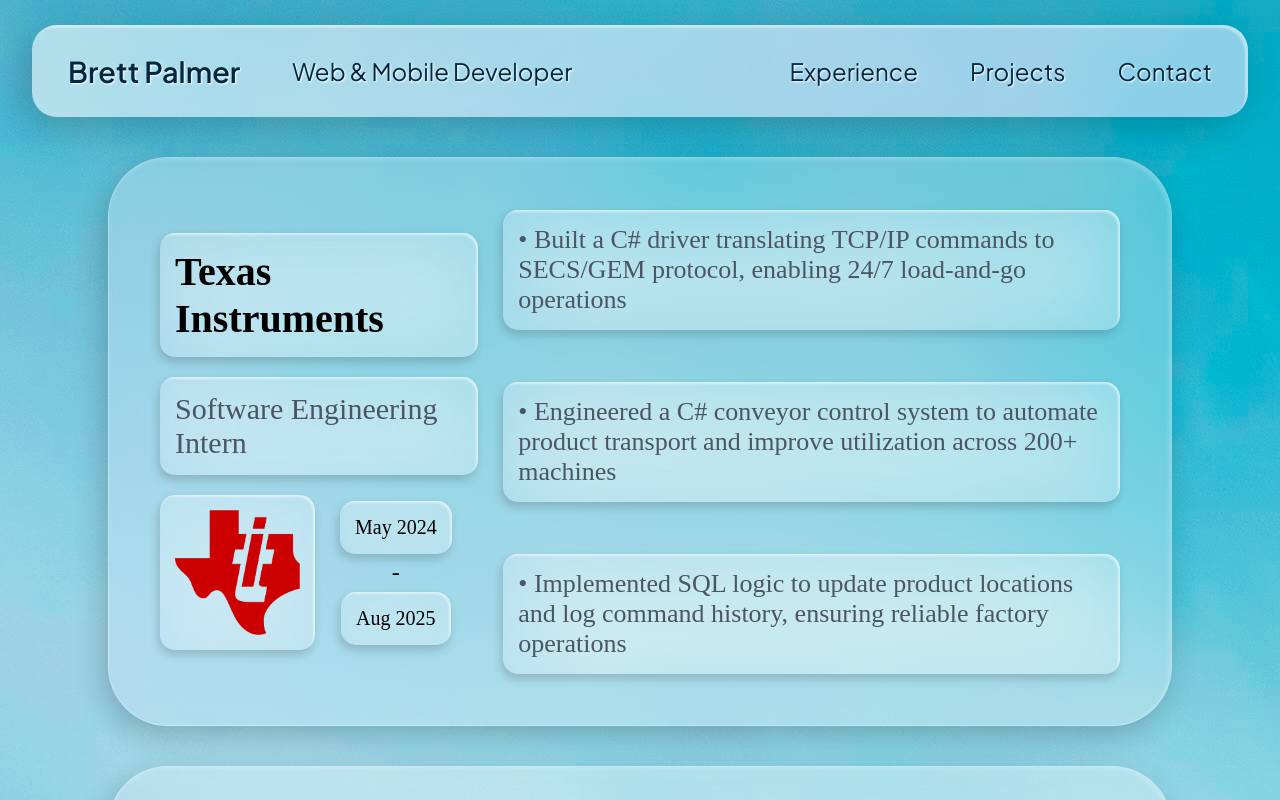
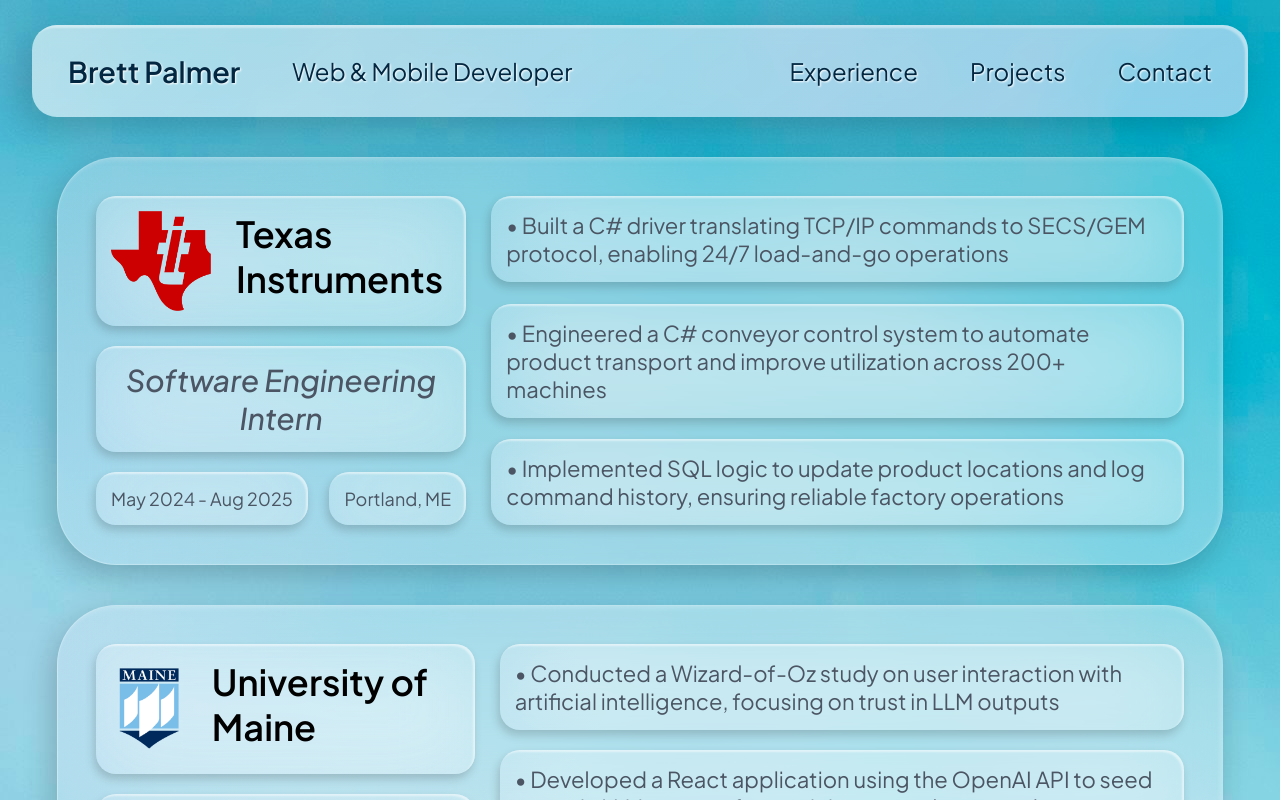
Before and after one commit to brett-j-palmer/Brett-Portfolio-Site, a React (Vite) app: page / in a window 1280 px wide. Built offline with nearby package versions, Linux system fonts and the light colour scheme; a web font is replaced by a local one.

Commit message:
Combined elements in Experience card's left column

```diff
--- a/src/components/Experience/Experience.jsx
+++ b/src/components/Experience/Experience.jsx
@@ -4,22 +4,27 @@
     return (
         <div className = {styles.container}>
             <div className = {styles.leftColumn}>
-                <h1 className={styles.company}>{experience.title}</h1>
-                <p className={styles.position}>
-                    {experience.position}
-                </p>
-                <div className = {styles.logoDatesContainer}>
-                    <img
+                <div className= {styles.logoCompanyContainer}>
+                <img
                         src={experience.imageSource}
                         alt = 'Logo'
                         className = {styles.logo}
                     />
-                    <div className={styles.datesContainer}>
-                        <p className={styles.date}>{experience.startDate}</p>
-                        <p className={styles.hyphen}>-</p>
-                        <p className={styles.date}>{experience.endDate}</p>
-                    </div>
+                <h1 className={styles.company}>{experience.title}</h1>
                 </div>
+                <p className={styles.position}>
+                    {experience.position}
+                </p>
+                <div className = {styles.datesLocationContainer}>
+                    <p>{experience.startDate}  -  {experience.endDate}</p>
+                    <p> {experience.location} </p>
+                </div>
+                {/* <div className = {styles.skillsContainer}>
+                        <p className={styles.date}> C#/.NET 1</p>
+                        <p className={styles.date}> SQL</p>
+                        <p className={styles.date}> TCP/IP</p>
+                </div> */}
+
             </div>
             <div className = {styles.rightColumn}>
                {experience.descriptions.map((description => (
--- a/src/components/Experience/Experience.module.css
+++ b/src/components/Experience/Experience.module.css
@@ -3,9 +3,9 @@
 ------------------------------------------- */
 
 .container {
-    width: 75%;
+    width: 85%;
     margin: 5vh auto;
-    padding: 2% 4%;
+    padding: 3% 3%;
     border-radius: 60px;
     border: 1px solid rgba(255, 255, 255, 0.25);
 
@@ -22,11 +22,12 @@
 
     display: flex;
     flex-direction: row;
-    align-items: center;
+    align-items: stretch;
     gap: 25px;
+    /* height: 100%; */
 }
 
-.container p:not(.hyphen), h1, img {
+.container p, .logoCompanyContainer {
     background: linear-gradient(
         250deg,
         rgba(255, 255, 255, .2) 85%,
@@ -35,7 +36,7 @@
     backdrop-filter: blur(40px);
     padding: 15px;
     border-color: rgba(99, 134, 186, 0.556);
-    border-radius: 15px;
+    border-radius: 20px;
     box-shadow:
         -2px 5px 10px rgba(36, 36, 36, 0.2),
         inset -2px 2px 2px rgba(255, 255, 255, 0.502);
@@ -46,54 +47,53 @@
 ------------------------------------------- */
 
 .leftColumn {
+    font-family: "Plus Jakarta Sans", sans-serif;
     display: flex;
     flex-direction: column;
     gap: 20px;
 }
 
+.logoCompanyContainer {
+    display: flex;
+    flex-direction: row;
+    gap: 25px;
+}
+
 .logo {
-    width: 125px;
-    height: 125px;
+    width: 100px;
+    height: 100px;
 }
 .company {
-    font-size: 40px;
-    font-weight: bold;
+    font-size: 36px;
+    font-weight: 550;
     margin: 0;
 }
 .position {
+    font-style: italic;
+    font-weight: 500;
     color: #4b5563;
     font-size: 30px;
     margin: 0;
+    text-align: center;
 }
 
-.logoDatesContainer {
+.datesLocationContainer, .skillsContainer {
     display: flex;
     flex-direction: row;
-    gap: 25px;
-    /* background-color: blue; */
+    justify-content: space-between;
+    margin:0;
 }
 
-.datesContainer {
-    display: flex;
-    flex-direction: column;
-    align-items: center;
-    /* background-color: red; */
-    justify-content: space-evenly;
+.datesLocationContainer p, .skillsContainer p {
+    font-size: 18px;
+    color: #4b5563;
+    margin:0;
+}
+
+.skillsContainer p {
 
 }
 
-.datesContainer p {
-    margin: 0;
-}
-
-.datesContainer .hyphen {
-    font-size: 24px;
-}
-
-.date {
-    /* background-color: blue; */
-    font-size: 20px;
-}
 
 /* -------------------------------------------
    RIGHT COLUMN
@@ -101,11 +101,38 @@
 
 .rightColumn {
     display: flex;
+    font-family: "Plus Jakarta Sans", sans-serif;
     flex-direction: column;
-    width: 75%
+    width: 80%;
+    justify-content: space-between;
+    gap: 20px;
 }
 
 .description {
-    font-size: 26px;
+    font-size: 22px;
     color: #4b5563;
+    margin: 0;
 }
+
+@media (max-width: 800px) {
+    .container {
+        flex-direction: column;
+        padding: 25px;
+    }
+    .company {
+        align-self: center;
+        justify-self: center;;
+
+    }
+    .logo {
+        width: 80px;
+        height: 80px;
+    }
+    .rightColumn {
+        width: 100%;
+        gap: 25px;
+    }
+    .logoDatesContainer {
+        justify-content: space-evenly;
+    }
+}
--- a/src/screens/HomeScreen/HomeScreen.jsx
+++ b/src/screens/HomeScreen/HomeScreen.jsx
@@ -13,7 +13,9 @@
     "Engineered a C# conveyor control system to automate product transport and improve utilization across 200+ machines",
     "Implemented SQL logic to update product locations and log command history, ensuring reliable factory operations"],
   startDate: "May 2024",
-  endDate: "Aug 2025"
+  endDate: "Aug 2025",
+  location: "Portland, ME",
+  skills: ["a", "b", "c"]
 }
 
 const uMaineResearch = {
@@ -25,7 +27,9 @@
     "Developed a React application using the OpenAI API to seed errors in LLM outputs for participants to detect and correct",
     "Experimented with prompt engineering and guardrails to introduce controlled LLM inaccuracies for user evaluation"],
   startDate: "Sep 2024",
-  endDate: "May 2025"
+  endDate: "May 2025",
+  location: "Orono, ME",
+  skills: ["a", "b", "c"]
 }
 
 const HomeScreen = () => {
```
